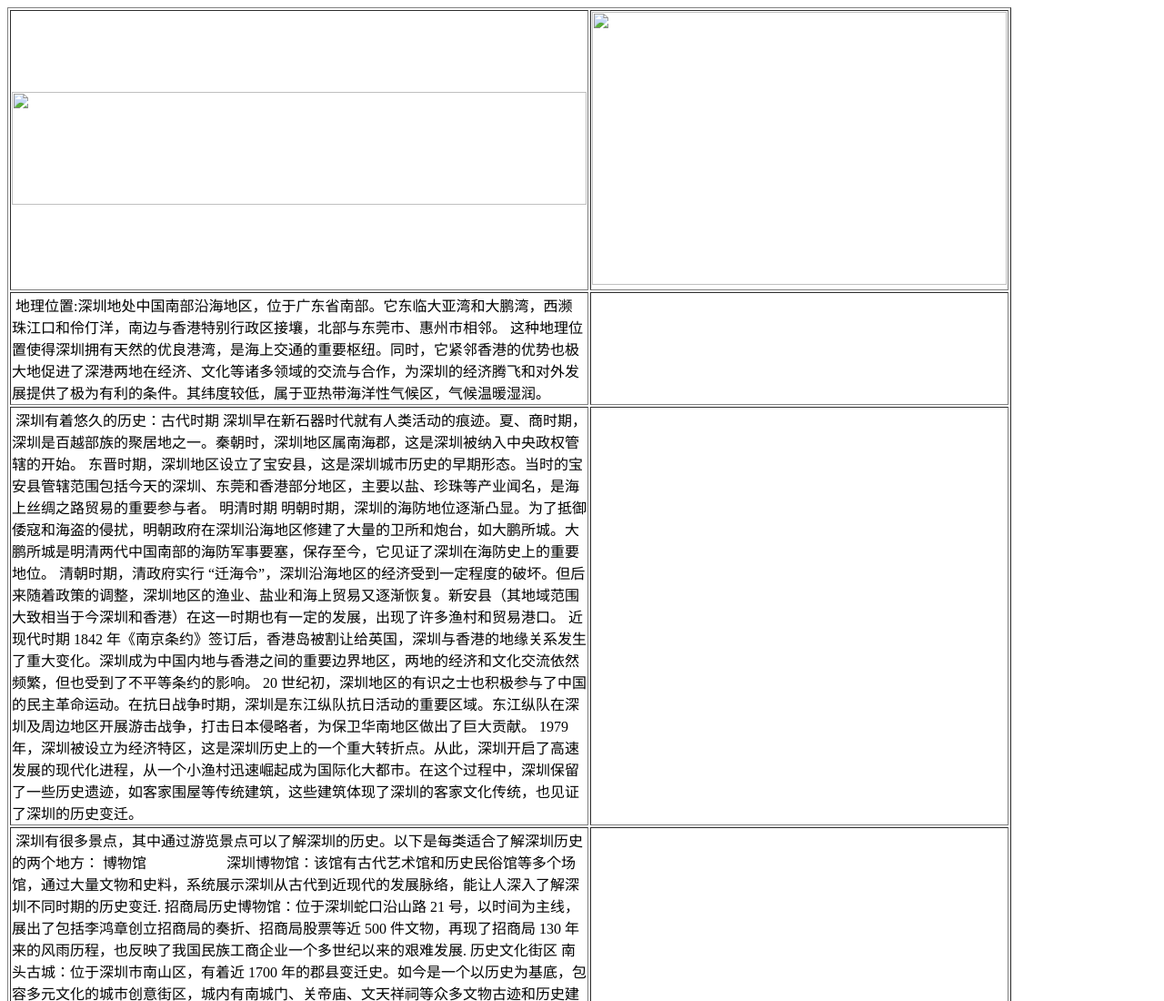
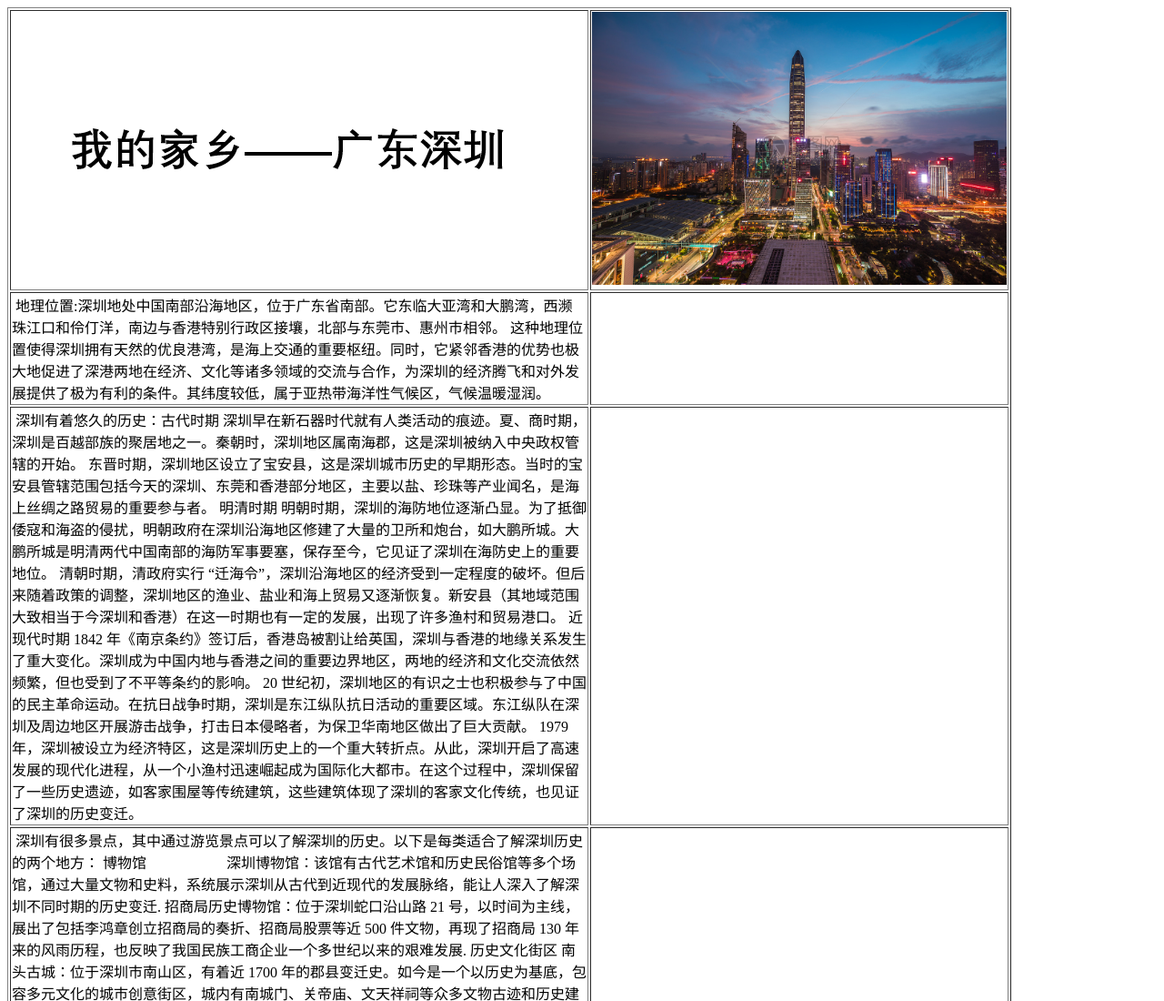
Before and after one commit to electricstick8/index, a plain HTML site: page index5.html in a window 1280 px wide. Shown: the top 1100 px of the page at 91% size. Drawn offline with Linux system fonts and the light colour scheme.

Commit message:
Update index5.html

```diff
--- a/index5.html
+++ b/index5.html
@@ -12,8 +12,8 @@
 <table width="600" border="1">
   <tbody>
     <tr>
-      <td><img src="%E7%B4%A0%E6%9D%90%E5%BA%93/index5_1.png" alt="" width="632" height="124"></td>
-      <td><img src="%E7%B4%A0%E6%9D%90%E5%BA%93/index5_2.jpg" alt="" width="456" height="300"></td>
+      <td><img src="index5_1.png" alt="" width="632" height="124"></td>
+      <td><img src="index5_2.jpg" alt="" width="456" height="300"></td>
     </tr>
     <tr>
       <td>&nbsp;地理位置:深圳地处中国南部沿海地区，位于广东省南部。它东临大亚湾和大鹏湾，西濒珠江口和伶仃洋，南边与香港特别行政区接壤，北部与东莞市、惠州市相邻。
```
